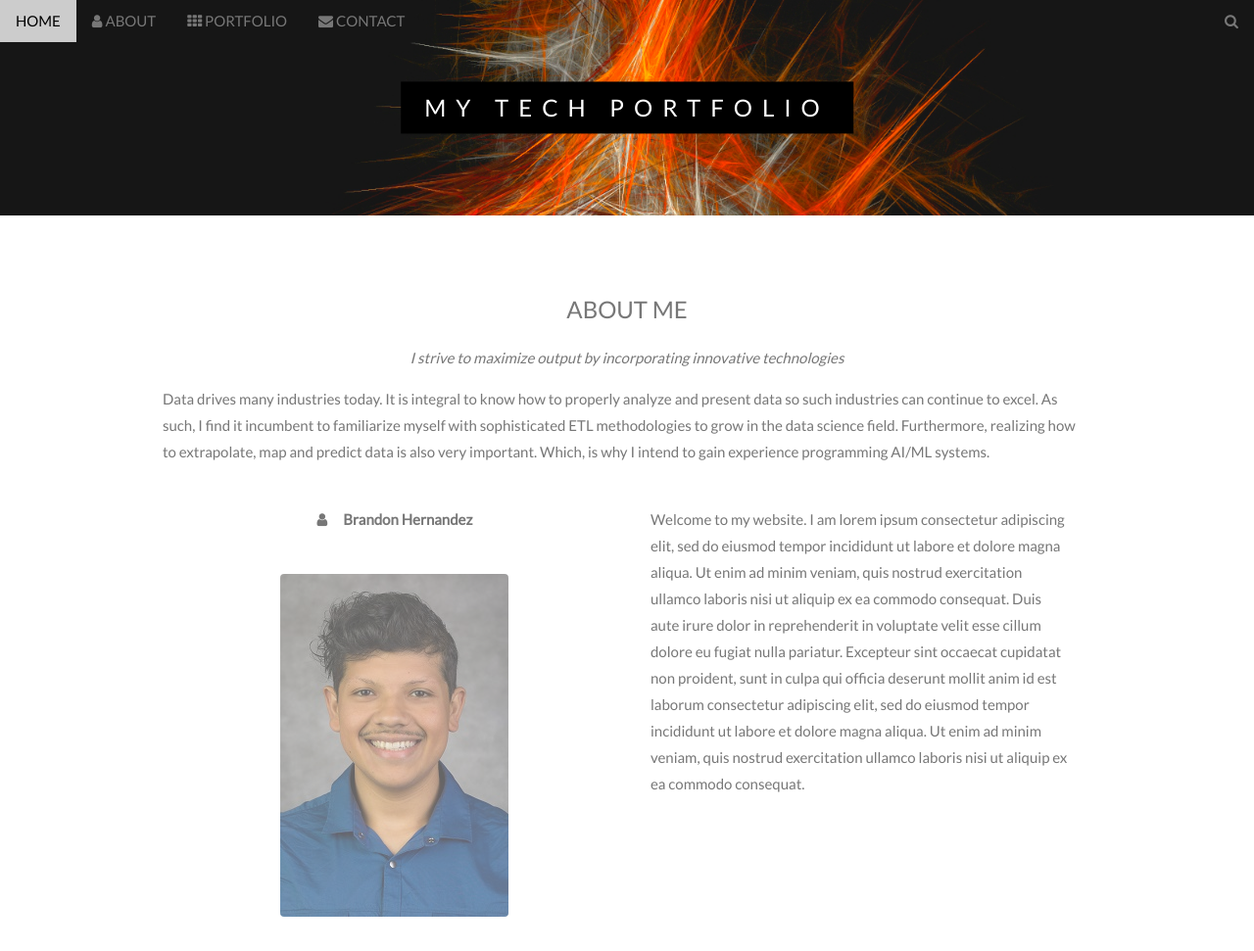
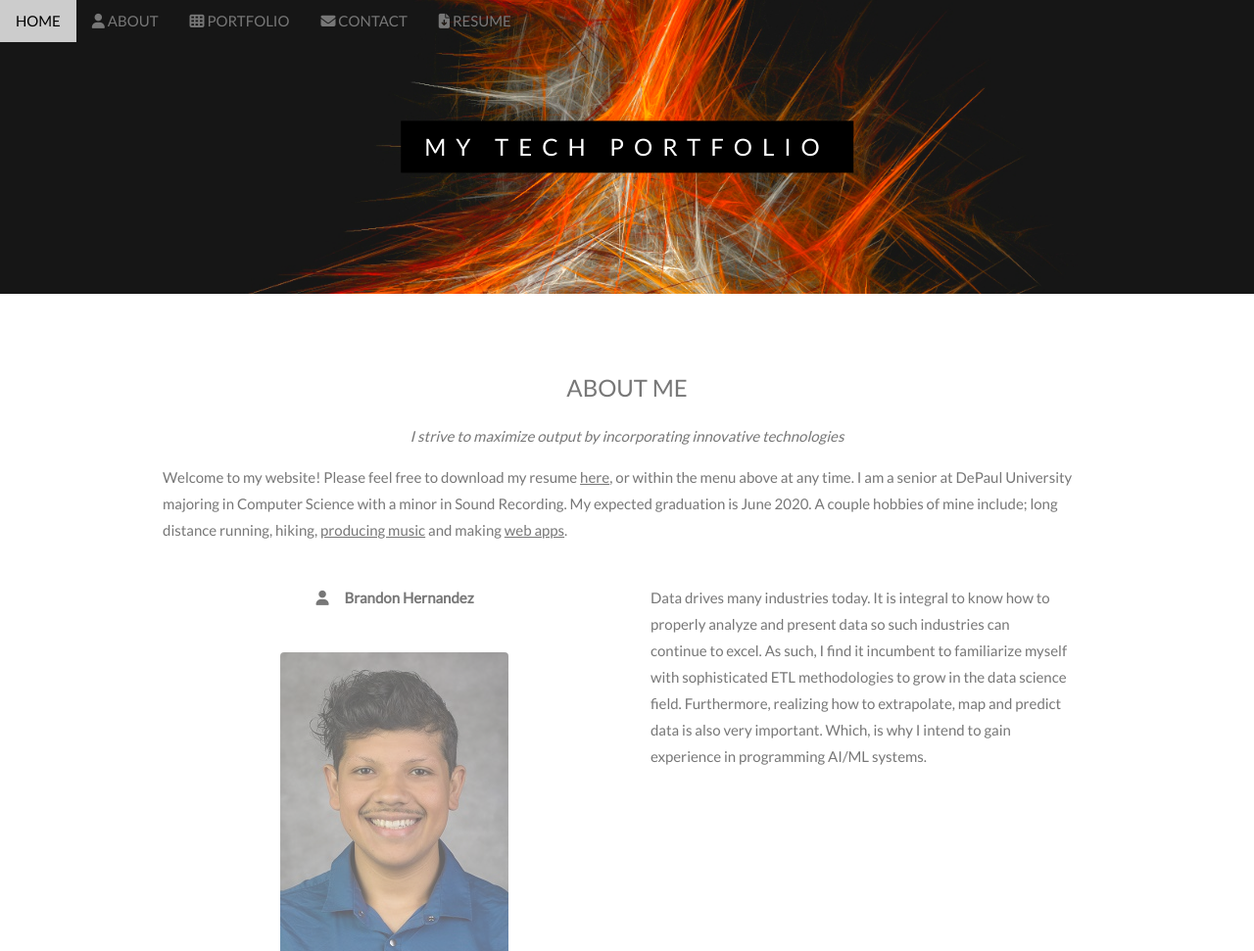
Before and after one commit to brandonhdz/portfolioWebApp, a Flask app: page / in a window 1280 px wide. Shown: the top 971 px of the page at 98% size. Run offline with Flask 2, Linux system fonts and the light colour scheme; some libraries are stand-ins or nearby versions.

Commit message:
Updated bio

```diff
--- a/webApp/static/index.css
+++ b/webApp/static/index.css
@@ -11,6 +11,8 @@ body, html {
   background-position: center;
   background-repeat: no-repeat;
   background-size: cover;
+  min-height: 300px;
+
 }
 
 /* First image (Logo. Full height) */
@@ -21,27 +23,37 @@ body, html {
 /* Second image (Portfolio) */
 .bgimg-2 {
   background-image: url("../static/prof_background.jpg");
-  min-height: 400px;
 }
 
 /* Third image (Contact) */
 .bgimg-3 {
   background-image: url("../static/lake.jpg");
-  min-height: 400px;
 }
 
 .w3-wide {letter-spacing: 10px;}
 .w3-hover-opacity {cursor: pointer;}
 
+.stats {
+    font-weight: bold;
+}
+
+i.icon-stats {
+    font-size: 25px;
+}
+
 /* Turn off parallax scrolling for tablets and phones */
-@media only screen and (max-device-width: 1000px) {
+@media only screen and (max-device-width: 700px) {
   .bgimg-1, .bgimg-2, .bgimg-3 {
     background-attachment: scroll;
     min-height: 220px;
   }
 
-  .career-stats {
+  .career-stats, .fas, .fa {
     display: flex;
+  }
+
+  .w3-xlarge {
+    font-size: 14px!important;
   }
 
   .remove-on-mobile{
@@ -51,4 +63,8 @@ body, html {
   .pdf-viewer {
     height: 300px;
   }
+
+  i.icon-stats {
+    font-size: 18px;
+  }
 }
--- a/webApp/static/index.js
+++ b/webApp/static/index.js
@@ -24,5 +24,6 @@ function toggleFunction() {
         x.className += " w3-show";
     } else {
         x.className = x.className.replace(" w3-show", "");
+
     }
 }
--- a/webApp/templates/index.html
+++ b/webApp/templates/index.html
@@ -5,9 +5,9 @@
 <meta name="viewport" content="width=device-width, initial-scale=1">
 <link rel="stylesheet" href="https://www.w3schools.com/w3css/4/w3.css">
 <link rel="stylesheet" href="https://fonts.googleapis.com/css?family=Lato">
-<link rel="stylesheet" href="https://cdnjs.cloudflare.com/ajax/libs/font-awesome/4.7.0/css/font-awesome.min.css">
 <link rel="stylesheet" href="../static/index.css">
 <script src="../static/index.js"></script>
+<script src="https://kit.fontawesome.com/e5c1f0ed28.js" crossorigin="anonymous"></script>
 <body>
 
 <!-- Navbar (sit on top) -->
@@ -20,9 +20,7 @@
     <a href="#about" class="w3-bar-item w3-button w3-hide-small"><i class="fa fa-user"></i> ABOUT</a>
     <a href="#portfolio" class="w3-bar-item w3-button w3-hide-small"><i class="fa fa-th"></i> PORTFOLIO</a>
     <a href="#contact" class="w3-bar-item w3-button w3-hide-small"><i class="fa fa-envelope"></i> CONTACT</a>
-    <a href="#" class="w3-bar-item w3-button w3-hide-small w3-right w3-hover-red">
-      <i class="fa fa-search"></i>
-    </a>
+    <a href="../static/brandon_hdz_resume" target="_blank" class="w3-bar-item w3-button w3-hide-small"><i class="fas fa-file-download"></i> RESUME</a>
   </div>
 
   <!-- Navbar on small screens -->
@@ -30,7 +28,7 @@
     <a href="#about" class="w3-bar-item w3-button" onclick="toggleFunction()">ABOUT</a>
     <a href="#portfolio" class="w3-bar-item w3-button" onclick="toggleFunction()">PORTFOLIO</a>
     <a href="#contact" class="w3-bar-item w3-button" onclick="toggleFunction()">CONTACT</a>
-    <a href="#" class="w3-bar-item w3-button">SEARCHS</a>
+    <a href="../static/brandon_hdz_resume.pdf" target="_blank" class="w3-bar-item w3-button">RESUME</a>
   </div>
 </div>
 
@@ -45,33 +43,35 @@
 <div class="w3-content w3-container w3-padding-64" id="about">
   <h3 class="w3-center">ABOUT ME</h3>
   <p class="w3-center"><em>I strive to maximize output by incorporating innovative technologies</em></p>
-  <p>Data drives many industries today. It is integral to know how to properly analyze and present data so such
-  industries can continue to excel. As such, I find it incumbent to familiarize  myself with sophisticated ETL
-  methodologies to grow in the data science field. Furthermore, realizing how to extrapolate, map and predict
-  data is also very important. Which, is why I intend to gain experience programming AI/ML systems.</p>
+  <p>Welcome to my website! Please feel free to download my resume <a href="../static/brandon_hdz_resume.pdf">here</a>,
+  or within the menu above at any time. I am a senior at DePaul University majoring in Computer Science with a minor in Sound Recording.
+    My expected graduation is June 2020. A couple hobbies of mine include; long distance running, hiking,
+    <a href="http://astralmatter.herokuapp.com" target="_blank">producing music</a> and making
+    <a href="http://ai-grid.herokuapp.com" target="_blank">web apps</a>.</p>
   <div class="w3-row">
     <div class="w3-col m6 w3-center w3-padding-large">
       <p><b><i class="fa fa-user w3-margin-right"></i>Brandon Hernandez</b></p><br>
-      <img src="../static/prof_pic350.jpg" class="w3-round w3-image w3-opacity w3-hover-opacity-off" alt="Photo of Me" width="233" height="350">
+      <img src="../static/prof_pic350.jpg" class="w3-round w3-image w3-opacity w3-hover-opacity-off" alt="Profile Picture" width="233" height="350">
     </div>
 
     <!-- Hide this text on small devices -->
     <div class="w3-col m6 w3-hide-small w3-padding-large">
-      <p>Welcome to my website. I am lorem ipsum consectetur adipiscing elit, sed do eiusmod tempor incididunt ut labore et dolore magna aliqua. Ut enim ad minim veniam, quis nostrud exercitation ullamco laboris nisi ut aliquip ex ea commodo consequat. Duis aute irure
-        dolor in reprehenderit in voluptate velit esse cillum dolore eu fugiat nulla pariatur. Excepteur sint occaecat cupidatat non proident, sunt in culpa qui officia deserunt mollit anim id est laborum consectetur adipiscing elit, sed do eiusmod tempor
-        incididunt ut labore et dolore magna aliqua. Ut enim ad minim veniam, quis nostrud exercitation ullamco laboris nisi ut aliquip ex ea commodo consequat.</p>
+      <p>Data drives many industries today. It is integral to know how to properly analyze and present data so such
+      industries can continue to excel. As such, I find it incumbent to familiarize  myself with sophisticated ETL
+      methodologies to grow in the data science field. Furthermore, realizing how to extrapolate, map and predict
+      data is also very important. Which, is why I intend to gain experience in programming AI/ML systems.</p>
     </div>
   </div>
-  <p class="w3-large w3-center w3-padding-16">Enterprise Experience In:</p>
-  <p class="w3-wide"><i class="fa fa-camera"></i>Data ETL Programming</p>
+  <p class="w3-large w3-center w3-padding-16">Experience:</p>
+  <p class="w3-wide"><i class="fab fa-python"></i>Python</p>
   <div class="w3-light-grey">
     <div class="w3-container w3-padding-small w3-dark-grey w3-center" style="width:90%">90%</div>
   </div>
-  <p class="w3-wide"><i class="fa fa-laptop"></i>Web Application Programming</p>
+  <p class="w3-wide"><i class="fab fa-java"></i>Java</p>
   <div class="w3-light-grey">
     <div class="w3-container w3-padding-small w3-dark-grey w3-center" style="width:85%">85%</div>
   </div>
-  <p class="w3-wide"><i class="fa fa-photo"></i>Version Control | Git</p>
+  <p class="w3-wide"><i class="fab fa-js-square"></i>JavaScript</p>
   <div class="w3-light-grey">
     <div class="w3-container w3-padding-small w3-dark-grey w3-center" style="width:75%">75%</div>
   </div>
@@ -79,20 +79,20 @@
 
 <div class="w3-row w3-center w3-dark-grey w3-padding-16 career-stats">
   <div class="w3-quarter w3-section">
-    <span class="w3-xlarge">Web Applications</span><br>
-    Python, Flask
+    <span class="w3-xlarge stats">Web Development</span><br>
+    <i class="fas fa-laptop-code icon-stats"></i>
   </div>
   <div class="w3-quarter w3-section">
-    <span class="w3-xlarge">Data Science</span><br>
-    ETL, Dashboards
+    <span class="w3-xlarge stats">Data Science</span><br>
+    <i class="fas fa-database icon-stats"></i>
   </div>
   <div class="w3-quarter w3-section">
-    <span class="w3-xlarge">Version Control</span><br>
-    GitHub Management
+    <span class="w3-xlarge stats">Cloud Computing</span><br>
+    <i class="fab fa-aws icon-stats"></i>
   </div>
   <div class="w3-quarter w3-section">
-    <span class="w3-xlarge">Cloud Computing</span><br>
-    AWS: EC2, RDS, ETC
+    <span class="w3-xlarge stats">Version Control</span><br>
+    <i class="fab fa-git-alt icon-stats"></i>
   </div>
 </div>
 
@@ -106,7 +106,7 @@
 <!-- Container (Portfolio Section) -->
 <div class="w3-content w3-container w3-padding-64" id="portfolio">
   <h3 class="w3-center">MY WORK</h3>
-  <p class="w3-center"><em>Here are some of my latest lorem work ipsum tipsum.<br> Click on the images to make them bigger</em></p><br>
+  <p class="w3-center"><em>A closer look at my projects can be viewed below<br> Feel free to view or download the pdf!</em></p><br>
 
   <!-- Responsive Grid. Four columns on tablets, laptops and desktops. Will stack on mobile devices/small screens (100% width) -->
   <div class="w3-row-padding w3-center">
@@ -204,8 +204,8 @@
 <footer class="w3-center w3-black w3-padding-64 w3-opacity w3-hover-opacity-off">
   <a href="#home" class="w3-button w3-light-grey"><i class="fa fa-arrow-up w3-margin-right"></i>To the top</a>
   <div class="w3-xlarge w3-section">
-    <a href="https://github.com/brandonhdz" target="_blank"><i class="fa fa-github w3-hover-opacity"></i></a>
-    <a href="https://www.linkedin.com/in/brandonhdz" target="_blank"><i class="fa fa-linkedin w3-hover-opacity"></i></a>
+    <a href="https://github.com/brandonhdz" target="_blank"><i class="fab fa-github-square w3-hover-opacity"></i></a>
+    <a href="https://www.linkedin.com/in/brandonhdz" target="_blank"><i class="fab fa-linkedin w3-hover-opacity"></i></a>
   </div>
   <p>Powered by <a href="https://www.w3schools.com/w3css/default.asp" title="W3.CSS" target="_blank" class="w3-hover-text-green">w3.css</a></p>
 </footer>
```
